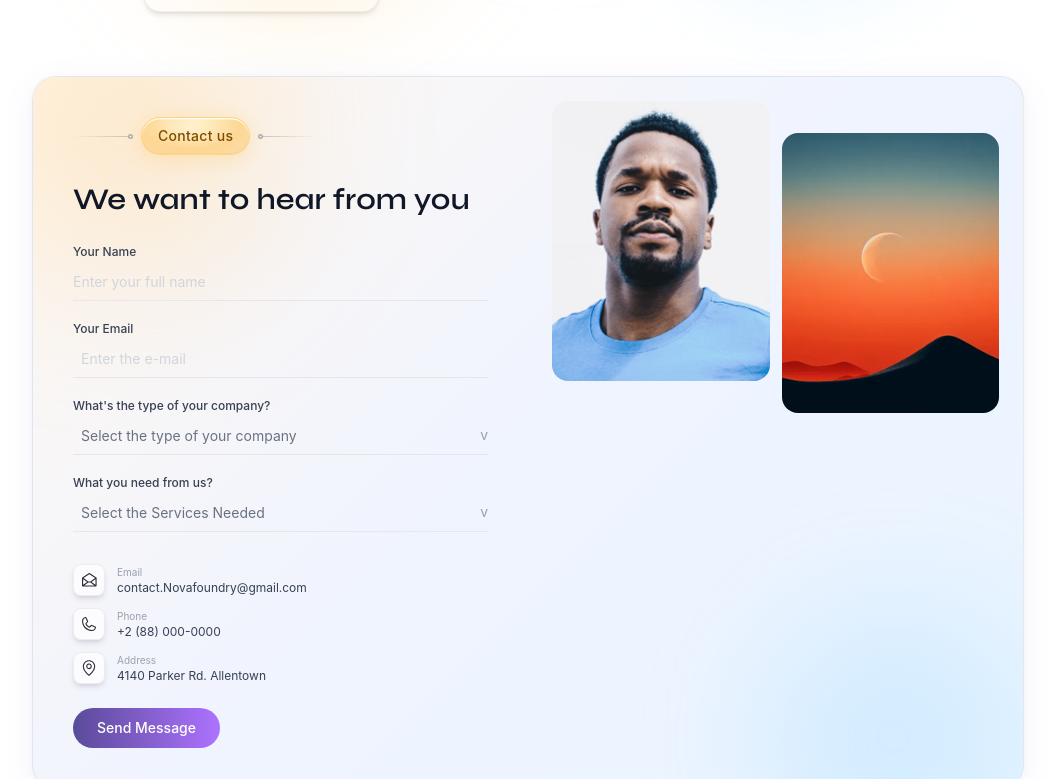
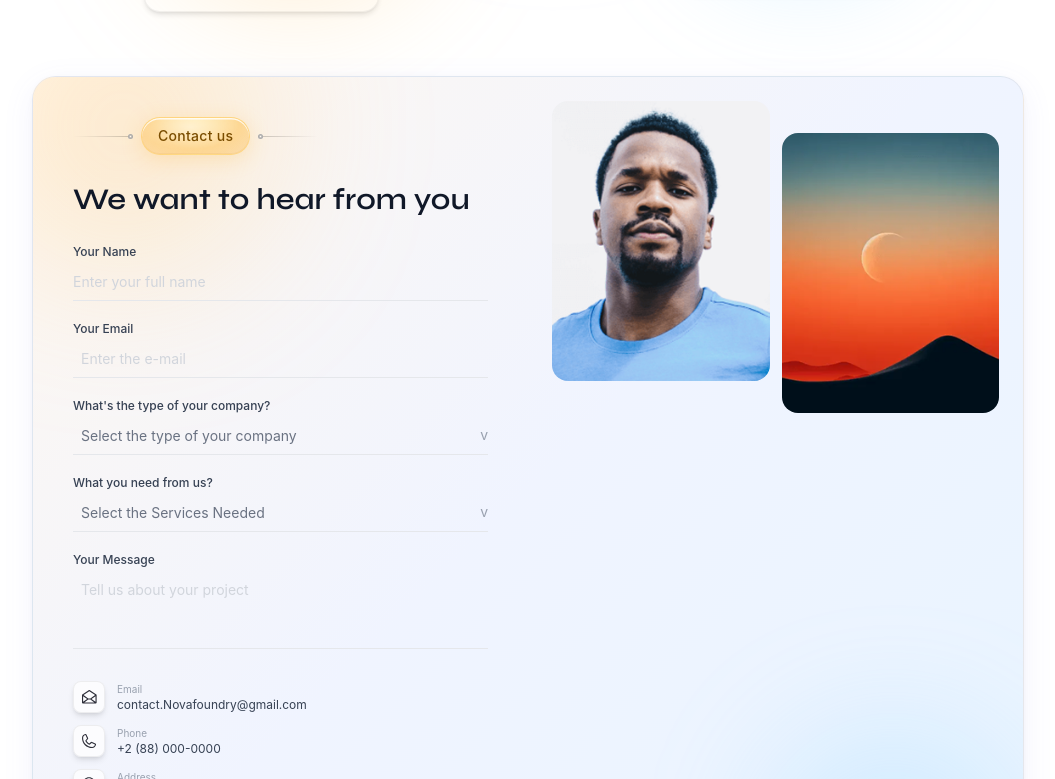
Before and after one commit to NovaFoundry-Technologies/novafoundry, a React (Vite) app: page / in a window 1280 px wide. Shown: the part 6721-7500 px from the top of the page, without its empty margins (112-1167 px from the left). Built offline with nearby package versions, Linux system fonts and the light colour scheme; a web font is replaced by a local one.

Commit message:
Feat: Working on the contact form

```diff
--- /dev/null
+++ b/api/contact.ts
@@ -0,0 +1,102 @@
+import { Resend } from "resend";
+
+type ApiRequest = {
+  method?: string;
+  body?: unknown;
+};
+
+type ApiResponse = {
+  status: (statusCode: number) => {
+    json: (body: unknown) => void;
+  };
+};
+
+type ContactBody = {
+  name?: unknown;
+  email?: unknown;
+  companyType?: unknown;
+  service?: unknown;
+  message?: unknown;
+};
+
+const resend = new Resend(process.env.RESEND_API_KEY);
+
+const escapeHtml = (value: string) =>
+  value
+    .replace(/&/g, "&amp;")
+    .replace(/</g, "&lt;")
+    .replace(/>/g, "&gt;")
+    .replace(/"/g, "&quot;")
+    .replace(/'/g, "&#039;");
+
+const getString = (value: unknown) =>
+  typeof value === "string" ? value.trim() : "";
+
+export default async function handler(req: ApiRequest, res: ApiResponse) {
+  if (req.method !== "POST") {
+    return res.status(405).json({
+      success: false,
+      message: "Method not allowed",
+    });
+  }
+
+  if (!process.env.RESEND_API_KEY) {
+    return res.status(500).json({
+      success: false,
+      message: "Email service is not configured",
+    });
+  }
+
+  const body = (req.body ?? {}) as ContactBody;
+  const name = getString(body.name);
+  const email = getString(body.email);
+  const companyType = getString(body.companyType);
+  const service = getString(body.service);
+  const message = getString(body.message);
+
+  if (!name || !email || !message) {
+    return res.status(400).json({
+      success: false,
+      message: "Name, email, and message are required",
+    });
+  }
+
+  try {
+    const fromEmail = process.env.RESEND_FROM_EMAIL ?? "onboarding@resend.dev";
+    const toEmail = process.env.CONTACT_TO_EMAIL ?? "contact.Novafoundry@gmail.com";
+
+    await resend.emails.send({
+      from: `NovaFoundry Website <${fromEmail}>`,
+      to: [toEmail],
+      replyTo: email,
+      subject: `New message from ${name}`,
+      html: `
+        <div style="font-family: Arial, sans-serif; padding: 20px; color: #111827;">
+          <h2>New Contact Form Message</h2>
+          <hr />
+          <p><strong>Name:</strong> ${escapeHtml(name)}</p>
+          <p><strong>Email:</strong> ${escapeHtml(email)}</p>
+          ${
+            companyType
+              ? `<p><strong>Company Type:</strong> ${escapeHtml(companyType)}</p>`
+              : ""
+          }
+          ${service ? `<p><strong>Service:</strong> ${escapeHtml(service)}</p>` : ""}
+          <p><strong>Message:</strong></p>
+          <p>${escapeHtml(message).replace(/\n/g, "<br />")}</p>
+        </div>
+      `,
+    });
+
+    return res.status(200).json({
+      success: true,
+    });
+  } catch (error) {
+    console.error(error);
+
+    return res.status(500).json({
+      success: false,
+      message: "Failed to send message",
+    });
+  }
+}
--- a/package.json
+++ b/package.json
@@ -20,6 +20,7 @@
     "react-dom": "^19.2.6",
     "react-helmet-async": "^3.0.0",
     "react-icons": "^5.6.0",
+    "resend": "^6.12.3",
     "tailwind-merge": "^3.6.0"
   },
   "devDependencies": {
--- a/src/sections/Features/ContactUs.tsx
+++ b/src/sections/Features/ContactUs.tsx
@@ -1,5 +1,6 @@
-import { memo } from "react";
+import { memo, useState } from "react";
 import { motion } from "framer-motion";
+import type { ChangeEvent, FormEvent } from "react";
 import type { Variants } from "framer-motion";
 import SectionBadge from "../../components/ui/SectionBadge";
 import Man from "../../assets/man.png";
@@ -18,6 +19,65 @@ const fadeUp: Variants = {
 };
 
 const ContactSection = () => {
+  const [loading, setLoading] = useState(false);
+  const [formData, setFormData] = useState({
+    name: "",
+    email: "",
+    companyType: "",
+    service: "",
+    message: "",
+  });
+
+  const handleChange = (
+    event:
+      | ChangeEvent<HTMLInputElement>
+      | ChangeEvent<HTMLSelectElement>
+      | ChangeEvent<HTMLTextAreaElement>,
+  ) => {
+    setFormData({
+      ...formData,
+      [event.target.name]: event.target.value,
+    });
+  };
+
+  const handleSubmit = async (event: FormEvent<HTMLFormElement>) => {
+    event.preventDefault();
+    setLoading(true);
+
+    try {
+      const response = await fetch("/api/contact", {
+        method: "POST",
+        headers: {
+          "Content-Type": "application/json",
+        },
+        body: JSON.stringify(formData),
+      });
+
+      const data = (await response.json()) as {
+        success?: boolean;
+        message?: string;
+      };
+
+      if (!response.ok || !data.success) {
+        throw new Error(data.message ?? "Failed to send message");
+      }
+
+      alert("Message sent");
+
+      setFormData({
+        name: "",
+        email: "",
+        companyType: "",
+        service: "",
+        message: "",
+      });
+    } catch {
+      alert("Something went wrong");
+    } finally {
+      setLoading(false);
+    }
+  };
+
   return (
     <div
       id="contact"
@@ -64,7 +124,8 @@ const ContactSection = () => {
 
         <div className="relative z-10 grid grid-cols-1 lg:grid-cols-2 gap-0">
           <div className="p-5 sm:p-10">
-            <motion.div
+            <motion.form
+              onSubmit={handleSubmit}
               initial="hidden"
               whileInView="visible"
               viewport={{ once: true, amount: 0.3 }}
@@ -94,6 +155,10 @@ const ContactSection = () => {
                   </label>
                   <input
                     type="text"
+                    name="name"
+                    value={formData.name}
+                    onChange={handleChange}
+                    required
                     placeholder="Enter your full name"
                     className="w-full border-b border-gray-200 bg-transparent py-2 text-sm text-gray-600 outline-none transition-colors placeholder:font-[inter] placeholder:text-gray-300 focus:border-gray-400"
                   />
@@ -105,6 +170,10 @@ const ContactSection = () => {
                   </label>
                   <input
                     type="email"
+                    name="email"
+                    value={formData.email}
+                    onChange={handleChange}
+                    required
                     placeholder="Enter the e-mail"
                     className="w-full border-b border-gray-200 bg-transparent px-2 py-2 text-sm text-gray-600 outline-none transition-colors placeholder:text-gray-300 focus:border-gray-400"
                   />
@@ -116,7 +185,9 @@ const ContactSection = () => {
                   </label>
                   <div className="relative">
                     <select
-                      defaultValue=""
+                      name="companyType"
+                      value={formData.companyType}
+                      onChange={handleChange}
                       className="w-full appearance-none border-b border-gray-200 bg-transparent px-2 py-2 pr-8 text-sm text-gray-500 outline-none transition-colors focus:border-gray-400"
                     >
                       <option value="" disabled>
@@ -139,7 +210,9 @@ const ContactSection = () => {
                   </label>
                   <div className="relative">
                     <select
-                      defaultValue=""
+                      name="service"
+                      value={formData.service}
+                      onChange={handleChange}
                       className="w-full appearance-none border-b border-gray-200 bg-transparent px-2 py-2 pr-8 text-sm text-gray-500 outline-none transition-colors focus:border-gray-400"
                     >
                       <option value="" disabled>
@@ -154,6 +227,21 @@ const ContactSection = () => {
                       v
                     </span>
                   </div>
+                </div>
+
+                <div className="flex flex-col gap-1">
+                  <label className="text-xs font-medium text-gray-700">
+                    Your Message
+                  </label>
+                  <textarea
+                    name="message"
+                    value={formData.message}
+                    onChange={handleChange}
+                    required
+                    rows={3}
+                    placeholder="Tell us about your project"
+                    className="w-full resize-none border-b border-gray-200 bg-transparent px-2 py-2 text-sm text-gray-600 outline-none transition-colors placeholder:text-gray-300 focus:border-gray-400"
+                  />
                 </div>
               </motion.div>
 
@@ -196,18 +284,20 @@ const ContactSection = () => {
               </motion.div>
 
               <motion.button
+                type="submit"
+                disabled={loading}
                 variants={fadeUp}
                 custom={4}
                 whileHover={{ scale: 1.02 }}
                 whileTap={{ scale: 0.97 }}
-                className="w-fit rounded-full px-6 py-2.5 text-sm font-medium text-white transition-all"
+                className="w-fit rounded-full px-6 py-2.5 text-sm font-medium text-white transition-all disabled:cursor-not-allowed disabled:opacity-70"
                 style={{
                   background: "linear-gradient(to right, #5A4B99, #AD72FF)",
                 }}
               >
-                Send Message
+                {loading ? "Sending..." : "Send Message"}
               </motion.button>
-            </motion.div>
+            </motion.form>
           </div>
 
           <div className="hidden lg:flex flex-col gap-3 p-6 justify-center">
--- a/tsconfig.node.json
+++ b/tsconfig.node.json
@@ -20,5 +20,5 @@
     "erasableSyntaxOnly": true,
     "noFallthroughCasesInSwitch": true
   },
-  "include": ["vite.config.ts"]
+  "include": ["vite.config.ts", "api/**/*.ts"]
 }
```
Also changed, not shown: 2 other files (tests, documents, lock files or other folders).
